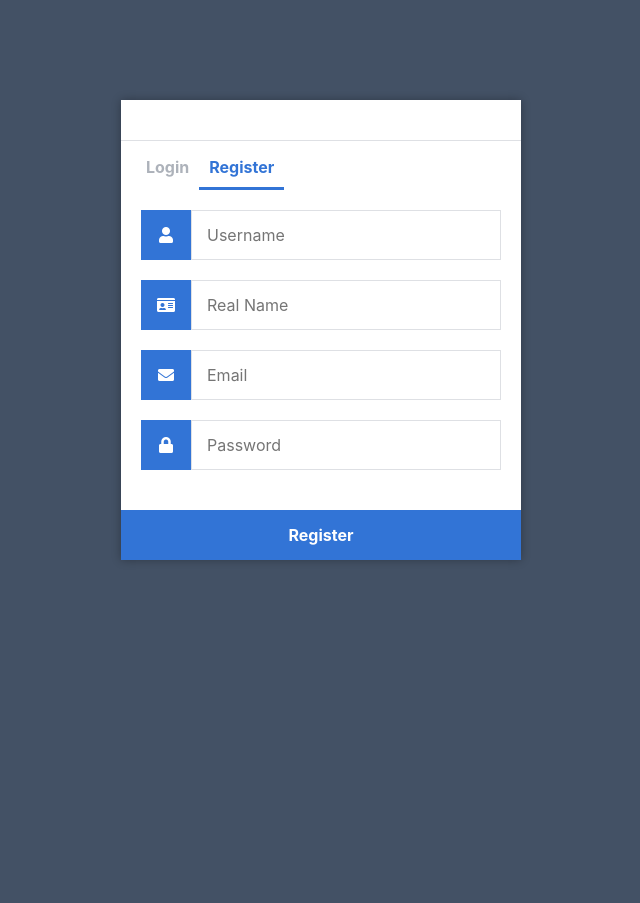
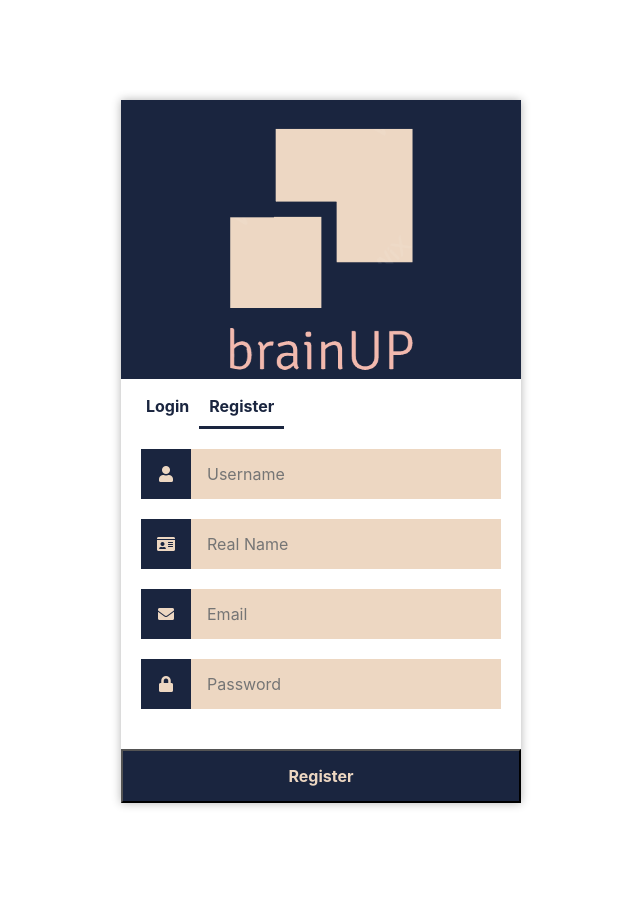
Before and after one commit to TibiDumitru/brainUP, a Flask app: page /register in a window 1280 px wide. Shown: the whole page, without its empty margins (319-959 px from the left). Before the commit the page ends 561 px from the top, so only its background shows below. Run offline with Flask 2, Linux system fonts and the light colour scheme; some libraries are stand-ins or nearby versions.

Commit message:
Update style.css

```diff
--- a/static/style.css
+++ b/static/style.css
@@ -5,8 +5,8 @@
   	-webkit-font-smoothing: antialiased;
   	-moz-osx-font-smoothing: grayscale;
 }
-body {
-  	background-color: #435165;
+.body-log-reg {
+  	background-color: #1A253F;
   	margin: 0;
 }
 .login, .register {
@@ -17,28 +17,34 @@ body {
 }
 .login h1, .register h1 {
   	text-align: center;
-  	color: #5b6574;
+  	color: #1A253F;
   	font-size: 24px;
   	padding: 20px 0 20px 0;
-  	border-bottom: 1px solid #dee0e4;
+  	border-bottom: 1px solid #ffffff;
+  	background-image: url(logo.png);
+  	background-repeat: no-repeat;
+  	background-size: cover;
+  	background-position: center;
+    width: 400px;
+    height: 280px;
 }
 .login .links, .register .links {
   	display: flex;
   	padding: 0 15px;
 }
 .login .links a, .register .links a {
-  	color: #adb2ba;
+  	color: #1A253F;
   	text-decoration: none;
   	display: inline-flex;
   	padding: 0 10px 10px 10px;
   	font-weight: bold;
 }
 .login .links a:hover, .register .links a:hover {
-  	color: #9da3ac;
+  	color: #EDD7C2;
 }
 .login .links a.active, .register .links a.active {
-  	border-bottom: 3px solid #3274d6;
-  	color: #3274d6;
+  	border-bottom: 3px solid #1A253F;
+  	color: #1A253F;
 }
 .login form, .register form {
   	display: flex;
@@ -52,31 +58,35 @@ body {
   	align-items: center;
   	width: 50px;
   	height: 50px;
-  	background-color: #3274d6;
-  	color: #ffffff;
+  	background-color: #1A253F;
+  	color: #EDD7C2;
 }
 .login form input[type="password"], .login form input[type="text"], .login form input[type="email"], .register form input[type="password"], .register form input[type="text"], .register form input[type="email"] {
   	width: 310px;
   	height: 50px;
-  	border: 1px solid #dee0e4;
+  	border: 1px solid #EDD7C2;
   	margin-bottom: 20px;
   	padding: 0 15px;
+  	background-color: #EDD7C2;
 }
 .login form input[type="submit"], .register form input[type="submit"] {
   	width: 100%;
   	padding: 15px;
   	margin-top: 20px;
-  	background-color: #3274d6;
-  	border: 0;
+  	background-color: #1A253F;
+  	border: 10;
   	cursor: pointer;
   	font-weight: bold;
-  	color: #ffffff;
+  	color: #EDD7C2;
   	transition: background-color 0.2s;
 }
 .login form input[type="submit"]:hover, .register form input[type="submit"]:hover {
-  	background-color: #2868c7;
+  	background-color: #EDD7C2;
+  	color: #1A253F;
   	transition: background-color 0.2s;
 }
+
+/*TODO -> sterge dupa ce modif toate pag initiale */
 .navtop {
   	background-color: #2f3947;
   	height: 60px;
@@ -146,6 +156,9 @@ body.loggedin {
 	margin: 0 0 10px 0;
 }
 
-.button a {
-    font-size: 30px;
+img{
+  border: 1px solid #ddd;
+  border-radius: 4px;
+  padding: 5px;
+  width: 150px;
 }
```
